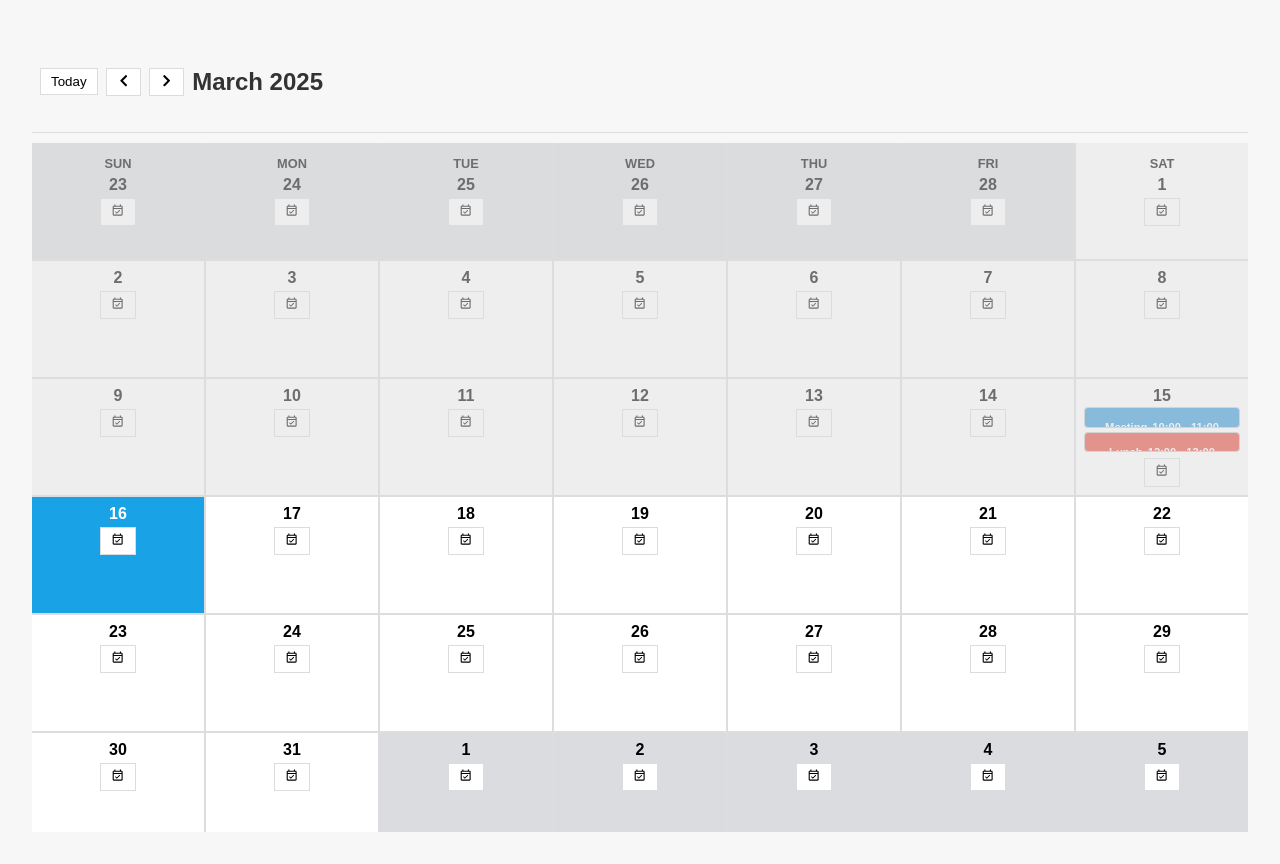
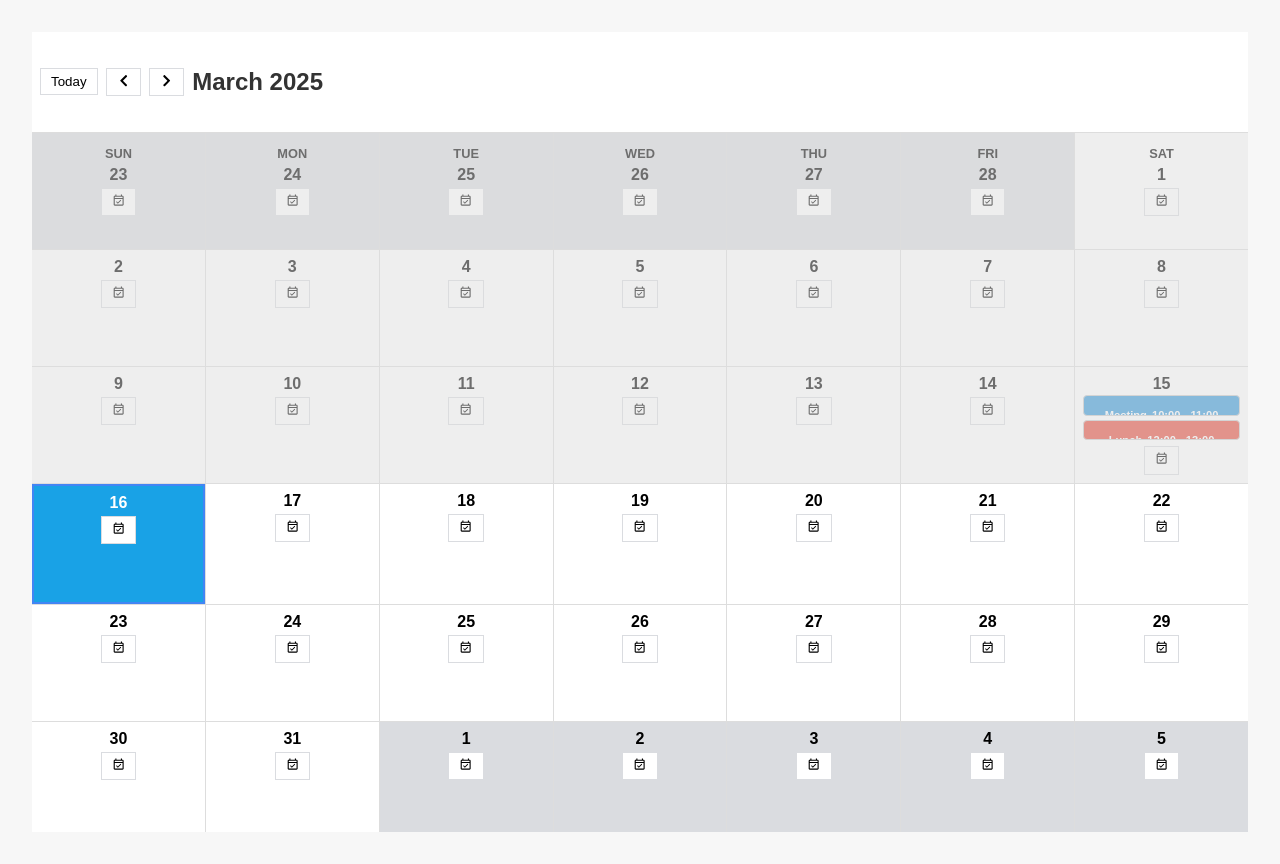
Before and after one commit to SantiagoYanezFerreiro/google-calendar-clone, a React (Vite) app: page / in a window 1280 px wide. Built offline with nearby package versions, Linux system fonts and the light colour scheme.

Commit message:
fixed minor issues required for project requirements in day, calendar and css

```diff
--- a/src/components/Calendar.tsx
+++ b/src/components/Calendar.tsx
@@ -23,7 +23,11 @@ interface CalendarProps {
   selectedDate?: Date;
 }
 
-const Calendar: React.FC<CalendarProps> = ({ events, onEventClick }) => {
+const Calendar: React.FC<CalendarProps> = ({
+  events,
+  onEventClick,
+  selectedDate,
+}) => {
   const [currentMonth, setCurrentMonth] = useState(new Date());
   const [days, setDays] = useState<Date[]>([]);
   const [selectedDay, setSelectedDay] = useState<Date | null>(null);
@@ -140,7 +144,12 @@ const Calendar: React.FC<CalendarProps> = ({ events, onEventClick }) => {
               events={eventsForDay}
               isCurrentMonth={isCurrentMonth}
               isPastDate={isPastDate}
-              isSelected={false}
+              isSelected={
+                selectedDate
+                  ? format(day, "yyyy-MM-dd") ===
+                    format(selectedDate, "yyyy-MM-dd")
+                  : false
+              }
               maxVisibleEvents={maxVisibleEvents}
               onEventClick={onEventClick}
               onDateSelect={(date) => setSelectedDay(date)}
--- a/src/components/Day.tsx
+++ b/src/components/Day.tsx
@@ -1,4 +1,4 @@
-import React, { memo } from "react";
+import { memo } from "react";
 import { format } from "date-fns";
 import Event from "./Event";
 import { EventType } from "../types/eventTypes";
--- a/src/styles.css
+++ b/src/styles.css
@@ -48,24 +48,22 @@ button.delete:hover {
 
 .calendar-container {
   width: 100%;
-  max-width: 1500px;
   height: 100vh;
   margin: 0;
   display: flex;
   flex-direction: column;
-  overflow: auto;
   position: relative;
+  background: white;
 }
 
 .calendar-grid {
+  flex: 1;
   display: grid;
   grid-template-columns: repeat(7, 1fr);
-  gap: 2px;
-  margin-top: 10px;
-  min-height: 0;
-  flex: 1;
+  gap: 1px;
   overflow-y: auto;
   background: #ddd;
+  min-height: 0; /* Important for Firefox */
 }
 
 .calendar-day {
```
